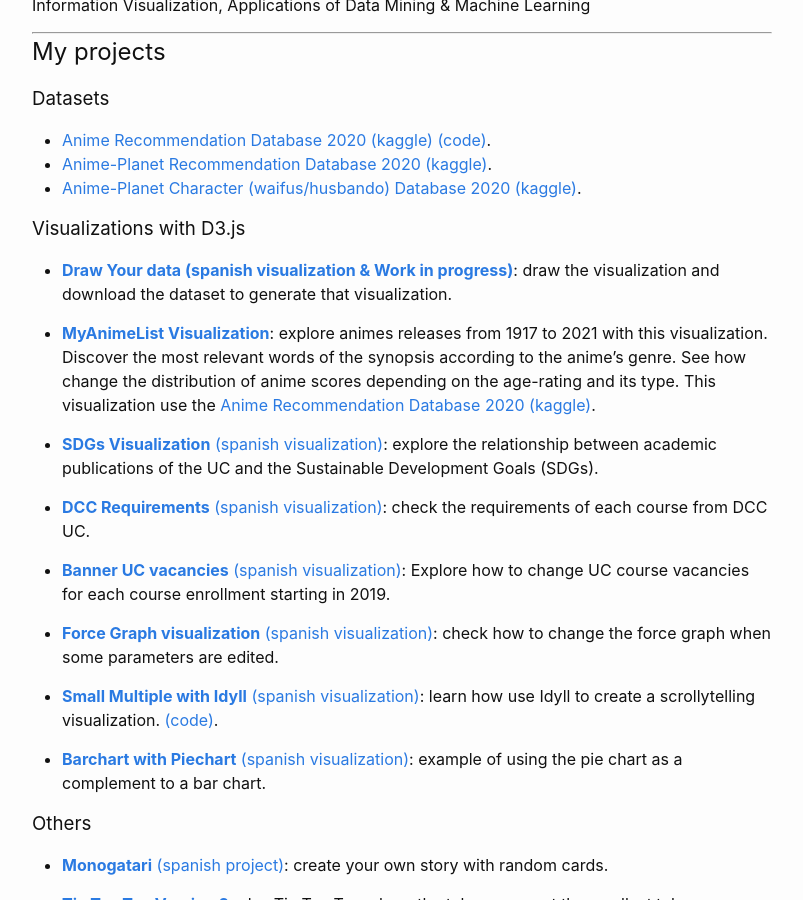
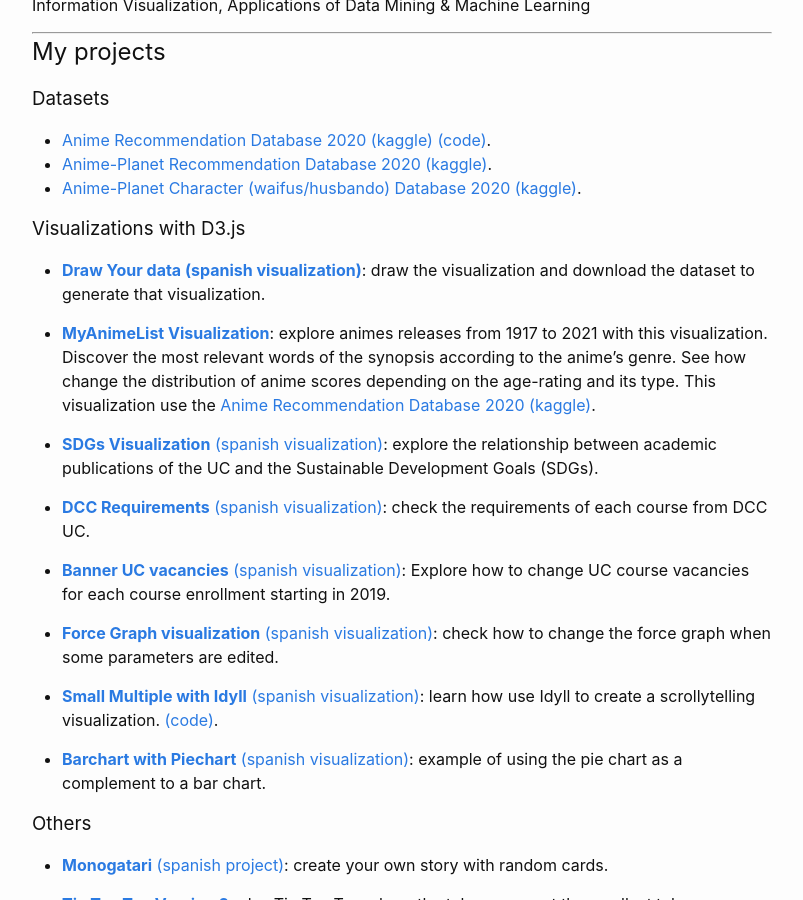
Before and after one commit to Hernan4444/hernan4444.github.io, a Jekyll site: the page built from index.md, in a window 1280 px wide and 900 px high, scrolled down 909 px. Shown: the whole window, without its empty margins (238-1041 px from the left). Built offline with Jekyll 4.4.1, drawn with Linux system fonts in a browser that asks for light colours.

Commit message:
Update index.md

```diff
--- a/index.md
+++ b/index.md
@@ -39,7 +39,7 @@ Information Visualization, Applications of Data Mining & Machine Learning
 
 ### Visualizations with D3.js
 
-- [**Draw Your data (spanish visualization & Work in progress)**][draw_your_data]: draw the visualization and download the dataset to generate that visualization.
+- [**Draw Your data (spanish visualization)**][draw_your_data]: draw the visualization and download the dataset to generate that visualization.
 
 - [**MyAnimeList Visualization**][myanimelist-visualization]: explore animes releases from 1917 to 2021 with this visualization. Discover the most relevant words of the synopsis according to the anime's genre. See how change the distribution of anime scores depending on the age-rating and its type. This visualization use the [Anime Recommendation Database 2020 (kaggle)][kaggle anime myanimelist link].
 
```
